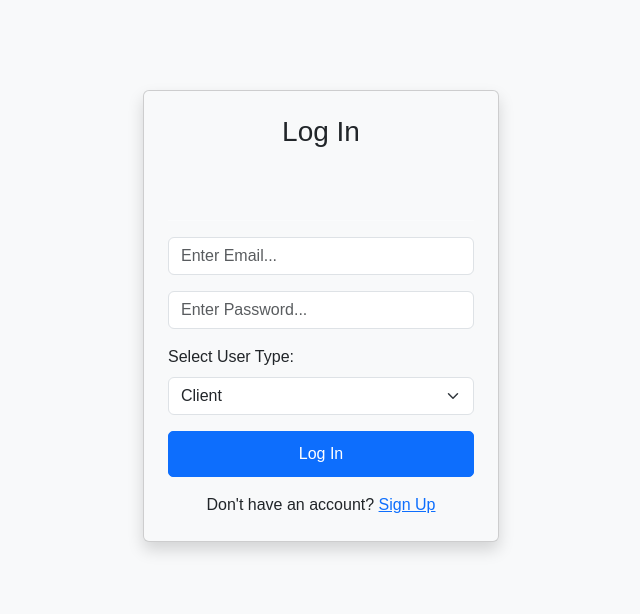
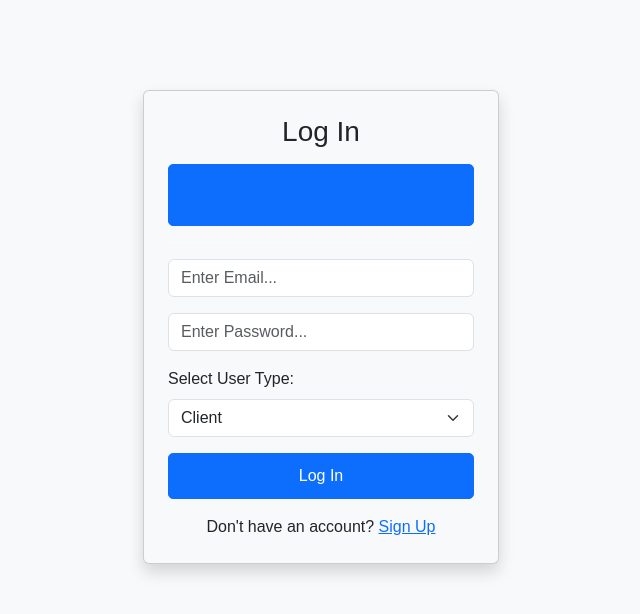
Before and after one commit to Amit25Kumar02/Job-Search-Project, a React (Vite) app in the folder User-Frontend/: page /login in a window 1280 px wide. Shown: the top 614 px of the page, without its empty margins (319-959 px from the left). Built offline with nearby package versions, Linux system fonts and the light colour scheme; no server answers.

Commit message:
login with google btn css change for live and local

```diff
--- a/User-Frontend/src/Log/Login.jsx
+++ b/User-Frontend/src/Log/Login.jsx
@@ -80,7 +80,7 @@ function Login() {
             <h3 className="text-center text-dark mb-3">Log In</h3>
 
             {/* 🔹 Google Login Button */}
-            <div className="google-btn-wrapper">
+            <div className="btn btn-primary w-100">
               <GoogleLogin
                 onSuccess={handleGoogleLogin}
                 onError={() =>
```
